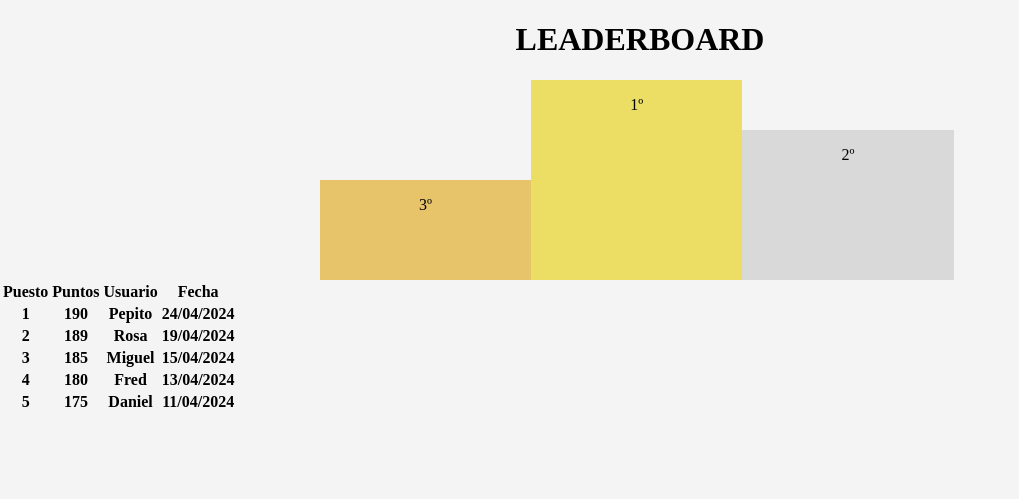
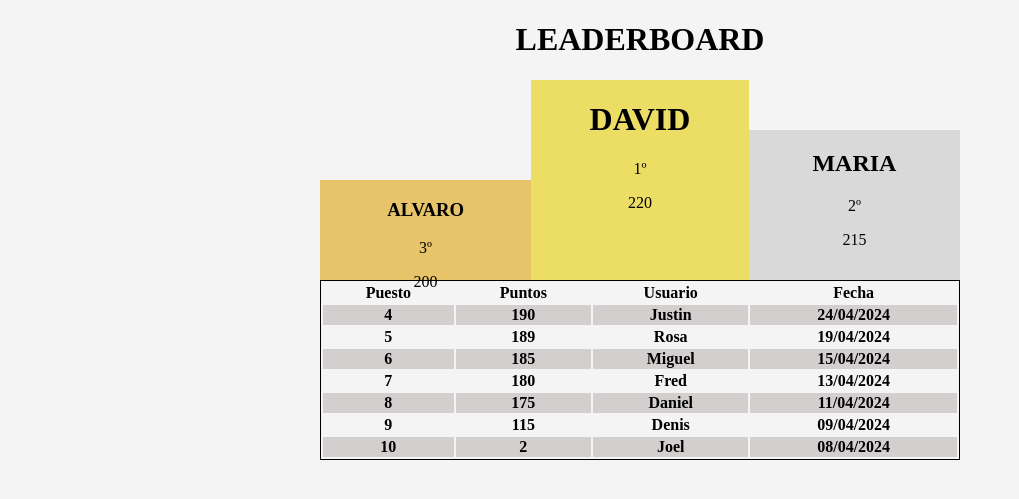
Before and after one commit to also1737/SnakeSMX, a PHP site: page /leaderscore.html in a window 1280 px wide. Shown: the part 84-583 px from the top of the page, without its empty margins (0-1019 px from the left). Run offline with PHP 8.4, Linux system fonts and the light colour scheme; lists and menus that the app fills with data are empty.

Commit message:
Realización de la tabla en la leaderscore y cambios en el css

```diff
--- a/css/cssliderscore.css
+++ b/css/cssliderscore.css
@@ -24,7 +24,7 @@ h1 {
   height: 200px;
   margin: auto;
   display: grid;
-  grid-template-columns: 33% 33% 33%;
+  grid-template-columns: 33% 34% 33%;
   vertical-align: bottom;
 }
 
@@ -35,13 +35,13 @@ h1 {
   left: 33%;
   text-align: center;
   height: 200px;
-  width: 33%;
+  width: 34%;
 }
 .segundocubo {
   background-color: #D9D9D9;
   position: absolute;
   bottom: 0px;
-  left: 66%;
+  left: 67%;
   text-align: center;
   height: 150px;
   width: 33%;
@@ -54,3 +54,9 @@ h1 {
   height: 100px;
   width: 33%;
 }
+table {
+  border: 1px solid;
+  width: 50%;
+  margin: auto;
+}
+tr:nth-child(even) {background-color: #bbb5b593;}
--- a/leaderscore.html
+++ b/leaderscore.html
@@ -20,13 +20,19 @@
     <h1>LEADERBOARD</h1>
     <div class="grid">
         <div class="tercercubo">
+            <h3>ALVARO</h3>
             <p>3º</p>
+            <p>200</p>
         </div>
         <div class="primercubo">
+            <h1>DAVID</h1>
             <p>1º</p>
+            <p>220</p>
         </div>
         <div class="segundocubo">
+            <h2>MARIA</h2>
             <p>2º</p>
+            <p>215</p>
         </div>
     </div>
     <table>
@@ -37,35 +43,47 @@
            <th>Fecha</th>
         </tr>
         <tr>
-            <th>1</th>
+            <th>4</th>
             <th>190</th>
-            <th>Pepito</th>
+            <th>Justin</th>
             <th>24/04/2024</th>
         </tr>
         <tr>
-            <th>2</th>
+            <th>5</th>
             <th>189</th>
             <th>Rosa</th>
             <th>19/04/2024</th>
         </tr>
         <tr>
-            <th>3</th>
+            <th>6</th>
             <th>185</th>
             <th>Miguel</th>
             <th>15/04/2024</th>
         </tr>
         <tr>
-            <th>4</th>
+            <th>7</th>
             <th>180</th>
             <th>Fred</th>
             <th>13/04/2024</th>
         </tr>
         <tr>
-            <th>5</th>
+            <th>8</th>
             <th>175</th>
             <th>Daniel</th>
             <th>11/04/2024</th>
         </tr>
+        <tr>
+            <th>9</th>
+            <th>115</th>
+            <th>Denis</th>
+            <th>09/04/2024</th>
+        </tr>
+        <tr>
+            <th>10</th>
+            <th>2</th>
+            <th>Joel</th>
+            <th>08/04/2024</th>
+        </tr>
     </table>
 </body>
 </html>
```
